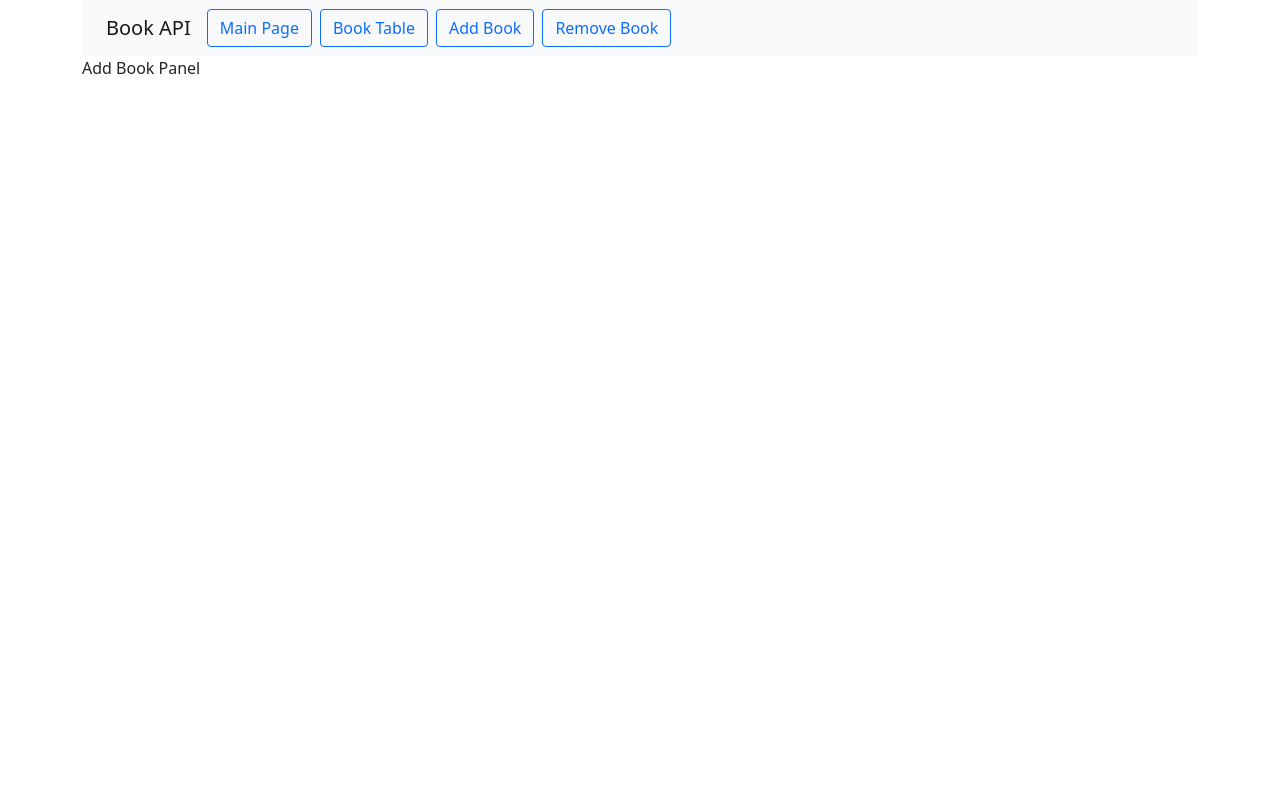
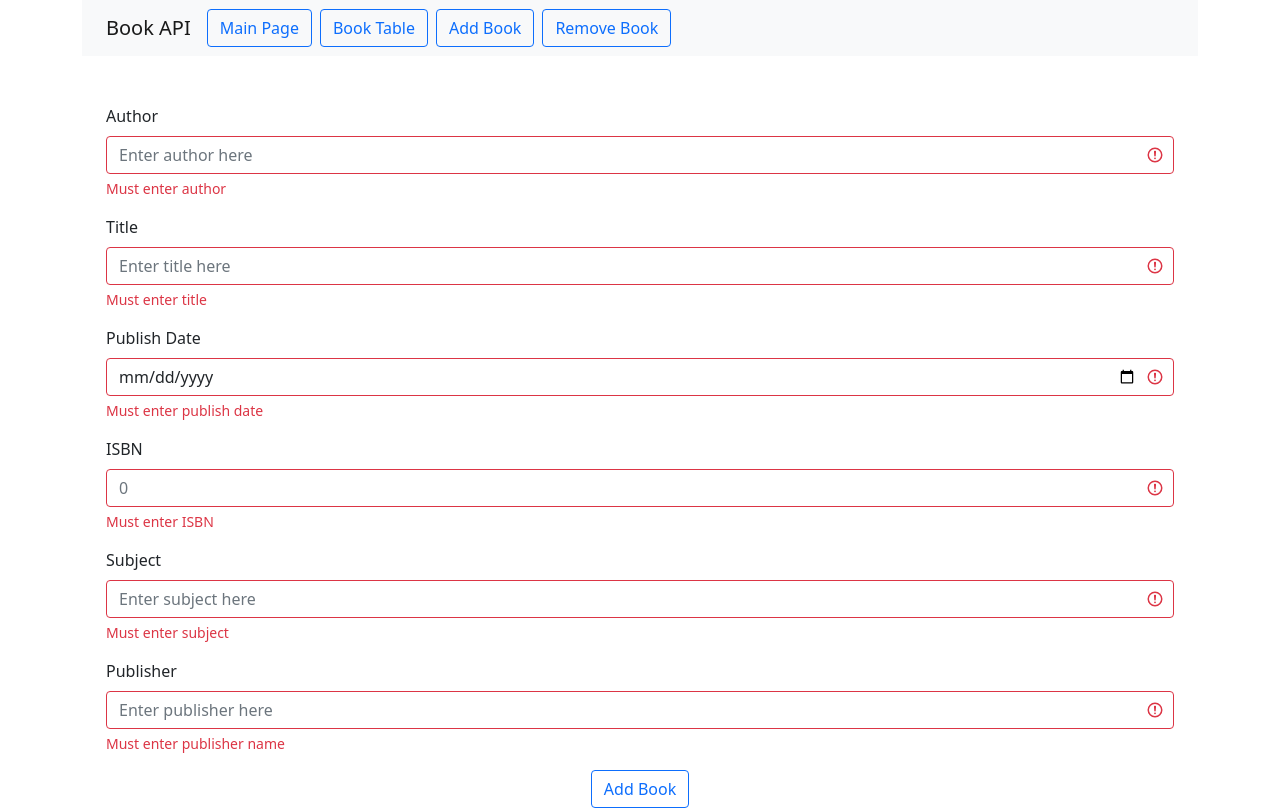
Before and after one commit to cthacker-udel/BookLookupApp, a React (Create React App) app in the folder client/: page /book/add-book in a window 1280 px wide. Built offline with nearby package versions, Linux system fonts and the light colour scheme.

Commit message:
Added Add book panel

```diff
--- a/client/src/components/panels/AddBookPanel.tsx
+++ b/client/src/components/panels/AddBookPanel.tsx
@@ -1,12 +1,151 @@
-import React from "react";
-import { Container, Row, Col, Form } from "react-bootstrap";
+import React, { useState } from "react";
+import { Container, Row, Col, Form, Button } from "react-bootstrap";
 
 
 export const AddBookPanel = () => {
 
+    const [author, setAuthor] = useState<string>('');
+    const [title, setTitle] = useState<string>('');
+    const [publishDate, setPublishDate] = useState<string>("");
+    const [isbn, setIsbn] = useState<number>(0);
+    const [subject, setSubject] = useState<string>('');
+    const [publisher, setPublisher] = useState<string>('');
+
     return(
         <>
-            Add Book Panel
+            <br />
+            <br />
+            <Container>
+                <Row>
+                    <Col>
+                        <Form>
+
+                            <Form.Group className="mb-3" controlId="basicAuthor">
+                                <Form.Label>
+                                    Author
+                                </Form.Label>
+                                <Form.Control
+                                    type="text"
+                                    placeholder="Enter author here"
+                                    onChange={(e) => {setAuthor(e.target.value)}}
+                                    isValid={author !== ""}
+                                    isInvalid={author === ""}
+                                />
+                                <Form.Control.Feedback type="valid">
+                                    Looks Good!
+                                </Form.Control.Feedback>
+                                <Form.Control.Feedback type="invalid">
+                                    Must enter author
+                                </Form.Control.Feedback>
+                            </Form.Group>
+
+                            <Form.Group className="mb-3" controlId="basicTitle">
+                                <Form.Label>
+                                    Title
+                                </Form.Label>
+                                <Form.Control
+                                    type="text"
+                                    placeholder="Enter title here"
+                                    onChange={(e) => {setTitle(e.target.value)}}
+                                    isValid={title !== ""}
+                                    isInvalid={title === ""}
+                                />
+                                <Form.Control.Feedback type="valid">
+                                    Looks Good!
+                                </Form.Control.Feedback>
+                                <Form.Control.Feedback type="invalid">
+                                    Must enter title
+                                </Form.Control.Feedback>
+                            </Form.Group>
+
+                            <Form.Group className="mb-3" controlId="basicPublishDate">
+                                <Form.Label>
+                                    Publish Date
+                                </Form.Label>
+                                <Form.Control
+                                    type="date"
+                                    placeholder="Enter title here"
+                                    onChange={(e) => {setPublishDate(e.target.value)}}
+                                    isValid={publishDate !== ""}
+                                    isInvalid={publishDate === ""}
+                                />
+                                <Form.Control.Feedback type="valid">
+                                    Looks Good!
+                                </Form.Control.Feedback>
+                                <Form.Control.Feedback type="invalid">
+                                    Must enter publish date
+                                </Form.Control.Feedback>
+                            </Form.Group>
+
+                            <Form.Group className="mb-3" controlId="basicISBN">
+                                <Form.Label>
+                                    ISBN
+                                </Form.Label>
+                                <Form.Control
+                                    type="number"
+                                    placeholder={"0"}
+                                    isValid={isbn !== 0}
+                                    isInvalid={isbn === 0}
+                                    onChange={(e) => {setIsbn(parseInt(e.target.value, 10))}}
+                                />
+                                <Form.Control.Feedback type="valid">
+                                    Looks Good!
+                                </Form.Control.Feedback>
+                                <Form.Control.Feedback type="invalid">
+                                    Must enter ISBN
+                                </Form.Control.Feedback>
+                            </Form.Group>
+
+                            <Form.Group className="mb-3" controlId="basicSubject">
+                                <Form.Label>
+                                    Subject
+                                </Form.Label>
+                                <Form.Control
+                                    type="text"
+                                    placeholder={"Enter subject here"}
+                                    isValid={subject.length > 0}
+                                    isInvalid={subject.length === 0}
+                                    onChange={(e) => {setSubject(e.target.value)}}
+                                />
+                                <Form.Control.Feedback type="valid">
+                                    Looks Good!
+                                </Form.Control.Feedback>
+                                <Form.Control.Feedback type="invalid">
+                                    Must enter subject
+                                </Form.Control.Feedback>
+                            </Form.Group>
+
+
+                            <Form.Group className="mb-3" controlId="basicPublisher">
+                                <Form.Label>
+                                    Publisher
+                                </Form.Label>
+                                <Form.Control
+                                    type="text"
+                                    placeholder={"Enter publisher here"}
+                                    isValid={publisher.length > 0}
+                                    isInvalid={publisher.length === 0}
+                                    onChange={(e) => {setPublisher(e.target.value)}}
+                                />
+                                <Form.Control.Feedback type="valid">
+                                    Looks good!
+                                </Form.Control.Feedback>
+                                <Form.Control.Feedback type="invalid">
+                                    Must enter publisher name
+                                </Form.Control.Feedback>
+                            </Form.Group>
+
+                        </Form>
+                </Col>
+            </Row>
+            <Row style={{ textAlign: "center" }}>
+                <Col>
+                    <Button variant="outline-primary">
+                        Add Book
+                    </Button>
+                </Col>
+            </Row>
+            </Container>
         </>
     );
 
--- a/client/src/components/panels/MainPanel.tsx
+++ b/client/src/components/panels/MainPanel.tsx
@@ -1,7 +1,7 @@
-import React from "react";
+import React, { useEffect } from "react";
 import { Col, Container, Row, Table } from "react-bootstrap";
 import { UseStateContext } from "../../service/context.users/UseStateContext";
-import { Outlet } from "react-router-dom";
+import { Outlet, useNavigate } from "react-router-dom";
 import { BookNavbar } from "../navbar/BookNavbar";
 
 export const MainPanel = (): JSX.Element => {
@@ -18,7 +18,9 @@ export const MainPanel = (): JSX.Element => {
             </Row>
             <Row>
                 <Col>
-                   <Outlet />
+                   {
+                        <Outlet />
+                   }
                 </Col>
             </Row>
         </Container>
```
